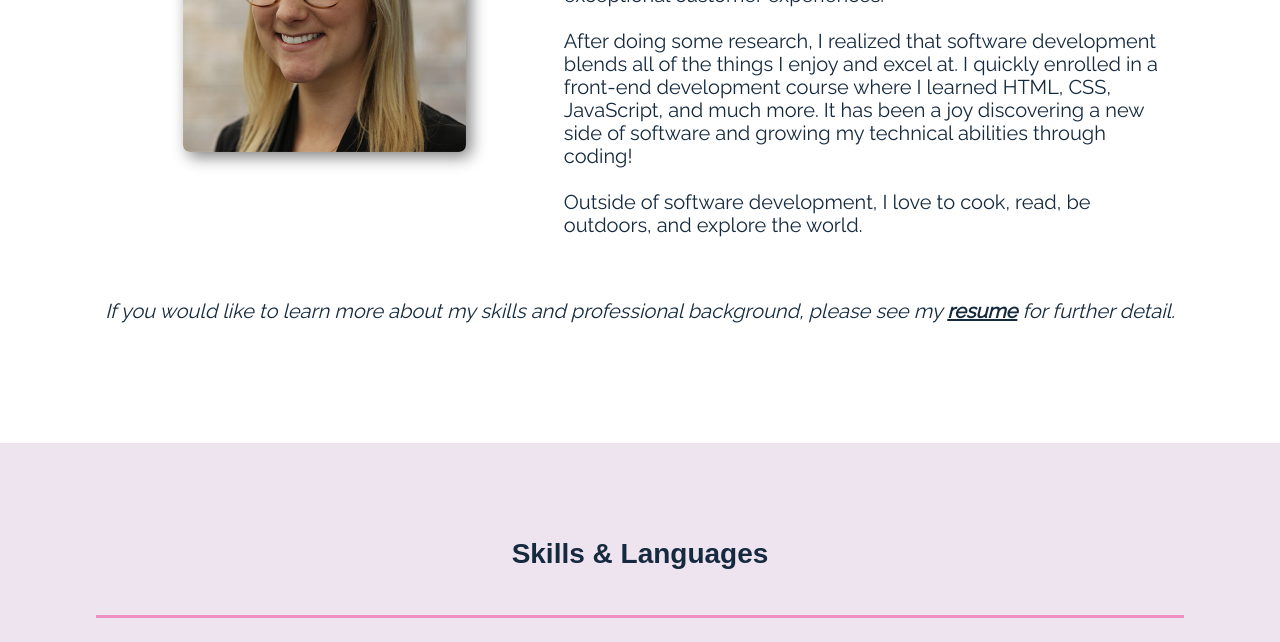
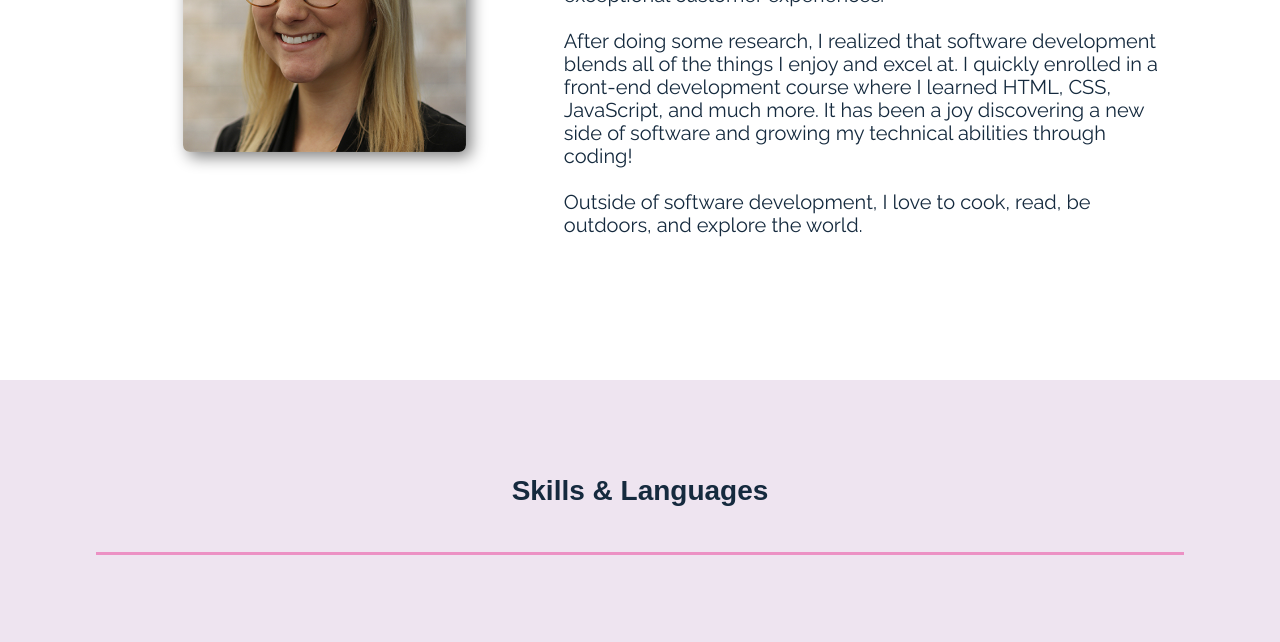
Before and after one commit to atgorman1/alida-portfolio, a website built with Parcel: page index.html in a window 1280 px wide. Shown: the part 1271-1913 px from the top of the page. Built offline with nearby package versions, Linux system fonts and the light colour scheme; a web font is replaced by a local one.

Commit message:
Removed resume link

```diff
--- a/index.html
+++ b/index.html
@@ -119,17 +119,6 @@
               outdoors, and explore the world.
               <br />
               <br />
-            </p>
-            <p class="about-resume">
-              If you would like to learn more about my skills and professional
-              background, please see my
-              <a
-                class="resume-link"
-                href="https://drive.google.com/file/d/1lMFu_3qYVsxzu2feKfTYiijiXDyRS2IO/view?usp=sharing"
-                target="_blank"
-                >resume</a
-              >
-              for further detail.
             </p>
           </article>
         </div>
```
